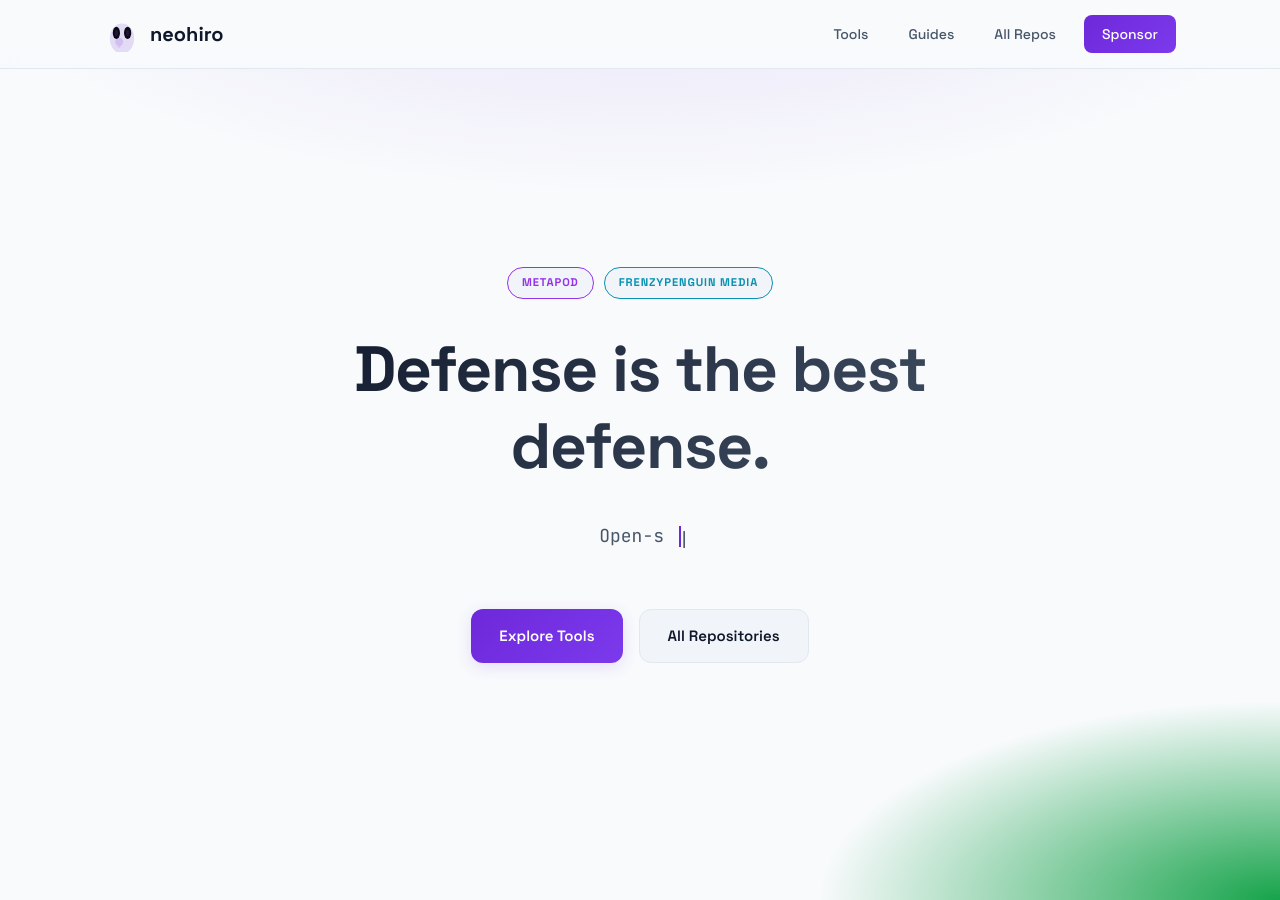
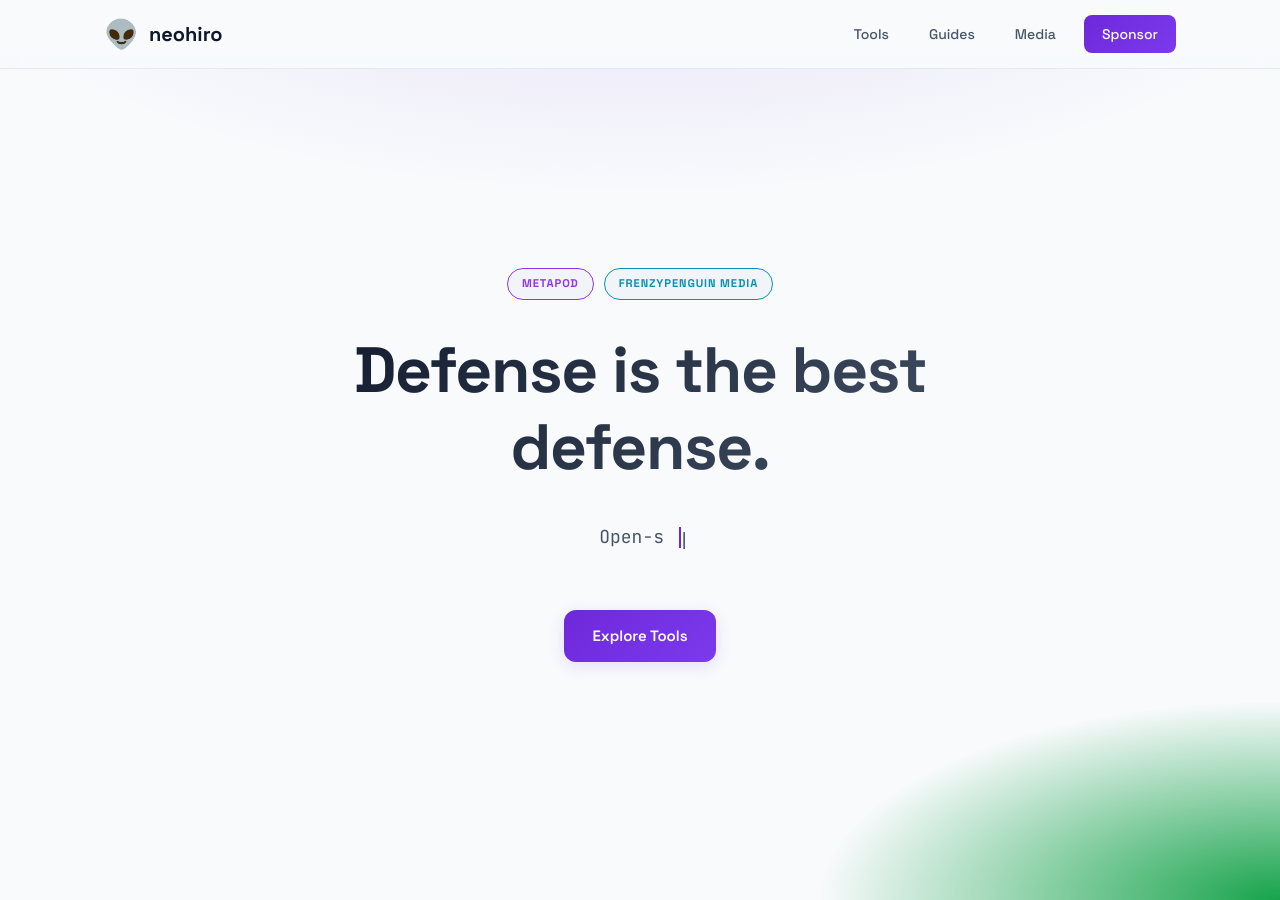
Before and after one commit to neohiro/neohiro.github.io, a Jekyll site: the page built from index.md, in a window 1280 px wide and 900 px high. Built offline with Jekyll 4.4.1, drawn with Linux system fonts in a browser that asks for light colours; some of the changed text lies outside the part shown.

Commit message:
feat: update website - green alien logo, Media nav, clickable community cards, fix community links

```diff
--- a/_layouts/default.html
+++ b/_layouts/default.html
@@ -18,20 +18,13 @@
     <header class="site-header" role="banner">
       <div class="container">
         <a class="site-brand" href="{{ '/' | relative_url }}" aria-label="neohiro - Home">
-          <svg class="logo-mark" viewBox="0 0 32 32" fill="none" aria-hidden="true">
-            <ellipse cx="16" cy="20" rx="10.8" ry="13.4" fill="currentColor" opacity="0.15"/>
-            <ellipse cx="11" cy="15" rx="3.2" ry="5.4" fill="#080a0d"/>
-            <ellipse cx="11" cy="15" rx="1.6" ry="2.8" fill="currentColor" opacity="0.25"/>
-            <ellipse cx="21" cy="15" rx="3.2" ry="5.4" fill="#080a0d"/>
-            <ellipse cx="21" cy="15" rx="1.6" ry="2.8" fill="currentColor" opacity="0.25"/>
-            <path d="M16 28c-3.5 0-6-2.5-6-5.5 0-1.8 1.5-3.5 3.5-3.5s3.5 1.7 3.5 3.5c0 3-2.5 5.5-6 5.5z" fill="currentColor" opacity="0.15"/>
-          </svg>
+          <span class="logo-mark" aria-hidden="true">👽</span>
           <span class="logo-text">neohiro</span>
         </a>
         <nav class="site-nav" aria-label="Main navigation">
           <a href="#featured-tools" class="nav-link">Tools</a>
           <a href="#hardening-guides" class="nav-link">Guides</a>
-          <a href="https://github.com/neohiro?tab=repositories" class="nav-link" target="_blank" rel="noopener">All Repos</a>
+          <a href="https://www.youtube.com/FrenzyPenguinMedia?sub_confirmation=1" class="nav-link" target="_blank" rel="noopener">Media</a>
           <a href="https://github.com/sponsors/neohiro" class="nav-link nav-sponsor" target="_blank" rel="noopener">Sponsor</a>
         </nav>
       </div>
--- a/assets/css/main.css
+++ b/assets/css/main.css
@@ -119,7 +119,7 @@
 
 .site-brand:hover { color: var(--accent); }
 
-.logo-mark { width: 36px; height: 36px; flex-shrink: 0; color: var(--accent); }
+.logo-mark { font-size: 1.75rem; line-height: 1; flex-shrink: 0; }
 
 .site-nav { display: flex; align-items: center; gap: 8px; }
 
@@ -496,24 +496,38 @@
   border: 1px solid var(--border);
   border-radius: var(--radius);
   transition: all var(--transition);
+  cursor: pointer;
+  user-select: none;
 }
 
 .community-card:hover {
   border-color: var(--accent);
   transform: translateY(-2px);
+  box-shadow: var(--shadow);
+}
+
+.community-card:focus-visible {
+  outline: 2px solid var(--accent);
+  outline-offset: 3px;
 }
 
 .community-card h3 { margin-bottom: 10px; font-size: 1rem; }
 
 .community-card p { font-size: 0.875rem; margin-bottom: 16px; }
 
-.community-card a {
+.card-action {
   display: inline-flex;
   align-items: center;
   gap: 6px;
   font-size: 0.8125rem;
   font-weight: 600;
   color: var(--accent);
+  opacity: 0.8;
+  transition: opacity var(--transition);
+}
+
+.community-card:hover .card-action {
+  opacity: 1;
 }
 
 /* Footer */
--- a/index.md
+++ b/index.md
@@ -23,7 +23,6 @@
 
       <div class="hero-cta">
         <a href="#featured-tools" class="btn btn-primary">Explore Tools</a>
-        <a href="{{ '/repositories/' | relative_url }}" class="btn btn-secondary">All Repositories</a>
       </div>
     </div>
   </div>
@@ -108,20 +107,6 @@
           View Guide <svg viewBox="0 0 24 24" fill="none" stroke="currentColor" stroke-width="2" width="16" height="16"><path d="M5 12h14M12 5l7 7-7 7"/></svg>
         </a>
       </article>
-
-      <article class="guide-card">
-        <div class="guide-icon" aria-hidden="true">
-          <svg viewBox="0 0 24 24" fill="none" stroke="currentColor" stroke-width="1.5">
-            <circle cx="12" cy="12" r="10"/>
-            <path d="M12 6v6l4 2"/>
-          </svg>
-        </div>
-        <h3>Network Hardening</h3>
-        <p>DNS sinkhole, encrypted DNS, firewall rules, traffic classification.</p>
-        <a href="https://github.com/neohiro/Cripple-NetStrip" class="guide-link" target="_blank" rel="noopener">
-          View Guide <svg viewBox="0 0 24 24" fill="none" stroke="currentColor" stroke-width="2" width="16" height="16"><path d="M5 12h14M12 5l7 7-7 7"/></svg>
-        </a>
-      </article>
     </div>
   </div>
 </section>
@@ -130,31 +115,32 @@
   <div class="container">
     <header class="section-header">
       <h2>Community & Support</h2>
+      <p class="section-subtitle">Pick a project, then choose how to engage</p>
     </header>
 
     <div class="community-grid">
-      <article class="community-card">
+      <article class="community-card" onclick="window.open('https://github.com/neohiro?tab=repositories', '_blank', 'noopener')">
         <h3>Bug Reports</h3>
         <p>Structured issue templates on each repository with required diagnostics.</p>
-        <a href="https://github.com/neohiro/windows/issues/new/choose" target="_blank" rel="noopener">Open Issue</a>
+        <span class="card-action">Select a project →</span>
       </article>
 
-      <article class="community-card">
+      <article class="community-card" onclick="window.open('https://github.com/neohiro?tab=repositories', '_blank', 'noopener')">
         <h3>Security Vulnerabilities</h3>
         <p>Private disclosure via Security Advisories tab on each repository.</p>
-        <a href="https://github.com/neohiro/windows/security/advisories/new" target="_blank" rel="noopener">Report</a>
+        <span class="card-action">Select a project →</span>
       </article>
 
-      <article class="community-card">
+      <article class="community-card" onclick="window.open('https://github.com/neohiro?tab=repositories', '_blank', 'noopener')">
         <h3>Discussions</h3>
         <p>Questions, showcases, and feature requests in each repo's Discussions.</p>
-        <a href="https://github.com/neohiro/windows/discussions" target="_blank" rel="noopener">Join</a>
+        <span class="card-action">Select a project →</span>
       </article>
 
-      <article class="community-card">
+      <article class="community-card" onclick="window.open('https://github.com/sponsors/neohiro', '_blank', 'noopener')">
         <h3>Sponsor</h3>
         <p>Support ongoing development via GitHub Sponsors or Patreon.</p>
-        <a href="https://github.com/sponsors/neohiro" target="_blank" rel="noopener">Sponsor</a>
+        <span class="card-action">Sponsor neohiro →</span>
       </article>
     </div>
   </div>
```
Also changed, not shown: other parts of index.md (+16 -4 lines), assets/favicon.svg.
